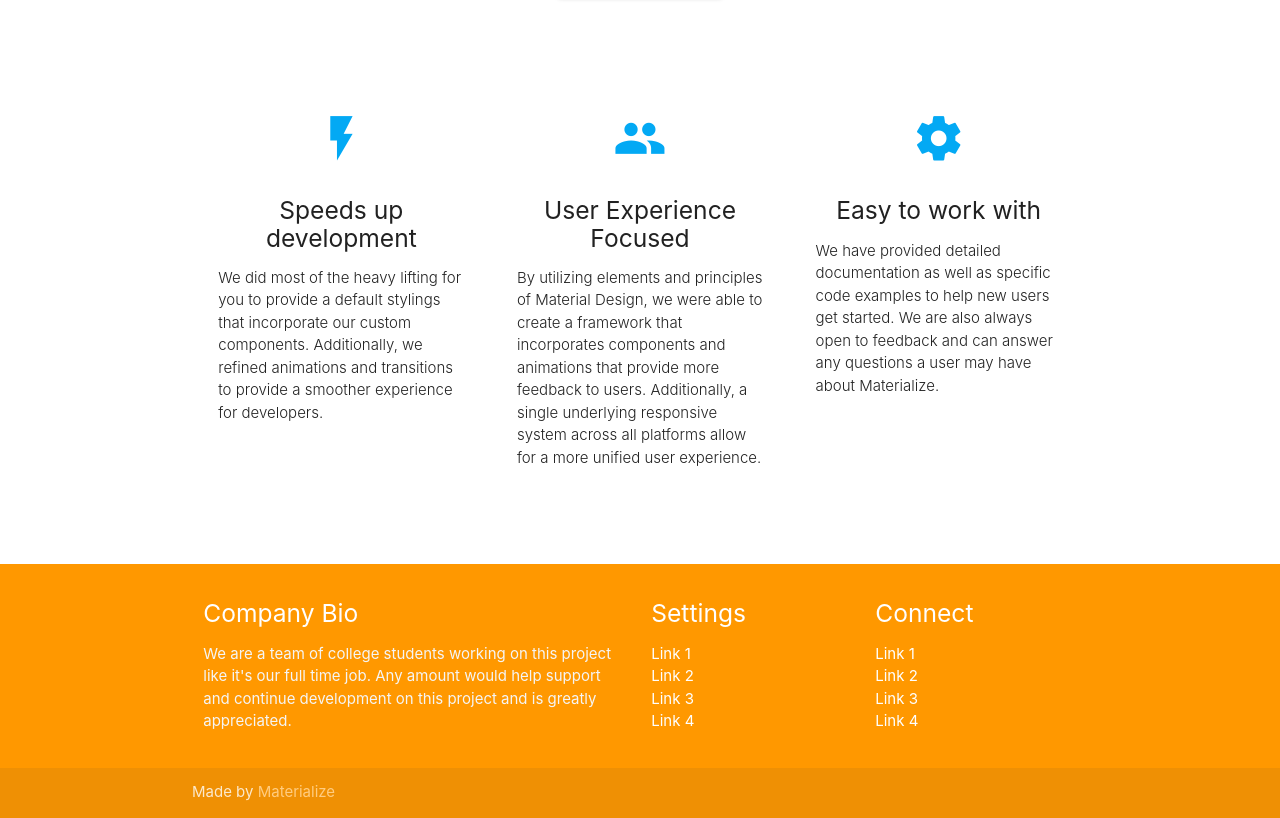
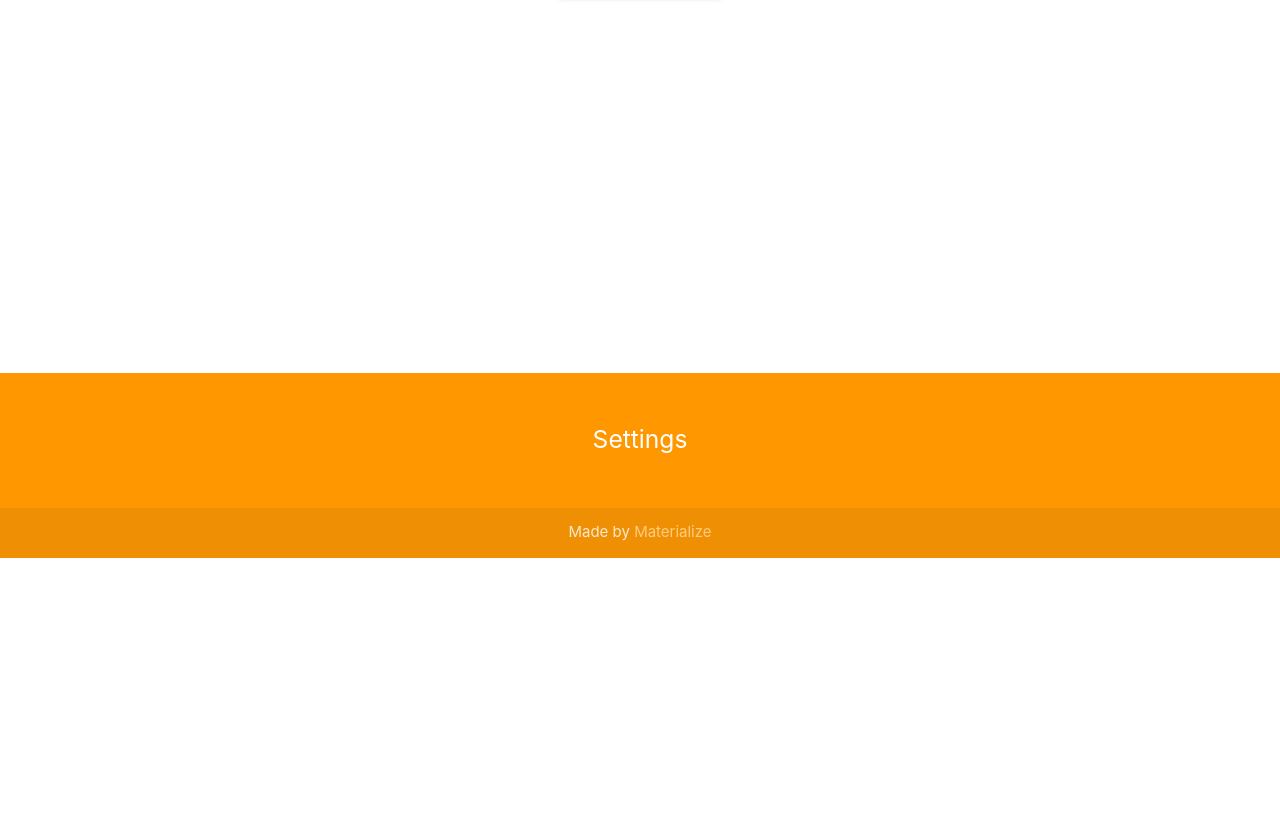
Before and after one commit to langhamerm/Bidniz, a plain HTML site: page index.html in a window 1280 px wide. Shown: the part 391-1209 px from the top of the page. After the commit the page ends 949 px from the top, so only its background shows below. Drawn offline with nearby package versions, Linux system fonts and the light colour scheme.

Commit message:
Starter Temp

```diff
--- /dev/null
+++ b/css/m.sass
@@ -0,0 +1,45 @@
+$font-stack: Helvetica, sans-serif,
+$primary-color: red,
+$second-color: snow,
+$mello-yello: rgba(240, 240, 85, 0.849),
+$font-shadow: 1px 1px #333,
+$logo-w: 50px,
+$logo-h: 50px
+body
+	font: 100% $font-stack,
+	background-color: $primary-color,
+	color: $second-color
+
+
+nav, footer
+	background-color: $mello-yello !important,
+
+ul
+	list-style: none,
+	display: flex,
+	flex-direction: row,
+	justify-content: center
+
+#logo
+	width: $logo-w,
+	height: $logo-h
+
+ul li
+	margin-left: 1rem,
+	text-shadow: $font-shadow
+
+
+a
+	text-decoration: none,
+
+footer
+	height: fit-content,
+	position: relative,
+	top: 100vh
+
+div.card
+	border-radius: 50px
+
+.waves-ripple
+	width: 100%,
+	height: fit-content
--- a/index.html
+++ b/index.html
@@ -11,7 +11,7 @@
   <link href="css/style.css" type="text/css" rel="stylesheet" media="screen,projection"/>
 </head>
 <body>
-  <nav class="light-blue lighten-1" role="navigation">
+  <nav role="navigation">
     <div class="nav-wrapper container"><a id="logo-container" href="#" class="brand-logo">Logo</a>
       <ul class="right hide-on-med-and-down">
         <li><a href="#">Navbar Link</a></li>
@@ -45,30 +45,15 @@
       <!--   Icon Section   -->
       <div class="row">
         <div class="col s12 m4">
-          <div class="icon-block">
-            <h2 class="center light-blue-text"><i class="material-icons">flash_on</i></h2>
-            <h5 class="center">Speeds up development</h5>
 
-            <p class="light">We did most of the heavy lifting for you to provide a default stylings that incorporate our custom components. Additionally, we refined animations and transitions to provide a smoother experience for developers.</p>
-          </div>
         </div>
 
         <div class="col s12 m4">
-          <div class="icon-block">
-            <h2 class="center light-blue-text"><i class="material-icons">group</i></h2>
-            <h5 class="center">User Experience Focused</h5>
 
-            <p class="light">By utilizing elements and principles of Material Design, we were able to create a framework that incorporates components and animations that provide more feedback to users. Additionally, a single underlying responsive system across all platforms allow for a more unified user experience.</p>
-          </div>
         </div>
 
         <div class="col s12 m4">
-          <div class="icon-block">
-            <h2 class="center light-blue-text"><i class="material-icons">settings</i></h2>
-            <h5 class="center">Easy to work with</h5>
 
-            <p class="light">We have provided detailed documentation as well as specific code examples to help new users get started. We are also always open to feedback and can answer any questions a user may have about Materialize.</p>
-          </div>
         </div>
       </div>
 
@@ -80,29 +65,22 @@
     <div class="container">
       <div class="row">
         <div class="col l6 s12">
-          <h5 class="white-text">Company Bio</h5>
-          <p class="grey-text text-lighten-4">We are a team of college students working on this project like it's our full time job. Any amount would help support and continue development on this project and is greatly appreciated.</p>
+          <h5 class="white-text"></h5>
+          <p class="grey-text text-lighten-4"></p>
 
+</div>
+<div class="row">
 
-        </div>
-        <div class="col l3 s12">
+        <div class="col l12 ml5">
           <h5 class="white-text">Settings</h5>
           <ul>
-            <li><a class="white-text" href="#!">Link 1</a></li>
-            <li><a class="white-text" href="#!">Link 2</a></li>
-            <li><a class="white-text" href="#!">Link 3</a></li>
-            <li><a class="white-text" href="#!">Link 4</a></li>
+            <li><a class="white-text" href="#!"></a></li>
+            <li><a class="white-text" href="#!"></a></li>
+            <li><a class="white-text" href="#!"></a></li>
+            <li><a class="white-text" href="#!"></a></li>
           </ul>
         </div>
-        <div class="col l3 s12">
-          <h5 class="white-text">Connect</h5>
-          <ul>
-            <li><a class="white-text" href="#!">Link 1</a></li>
-            <li><a class="white-text" href="#!">Link 2</a></li>
-            <li><a class="white-text" href="#!">Link 3</a></li>
-            <li><a class="white-text" href="#!">Link 4</a></li>
-          </ul>
-        </div>
+      </div>
       </div>
     </div>
     <div class="footer-copyright">
--- a/js/init.js
+++ b/js/init.js
@@ -1,7 +1,4 @@
-(function($){
-  $(function(){
-
-    $('.sidenav').sidenav();
-
-  }); // end of document ready
-})(jQuery); // end of jQuery name space
+$(document).ready(function () {
+	$(".tap-target").tapTarget();
+});
+e;
```
Also changed, not shown: css/m.css (added), css/materialize.css, img/goldrecord.jfif (added), img/record.png (added), product.html (added), 2 other files.
